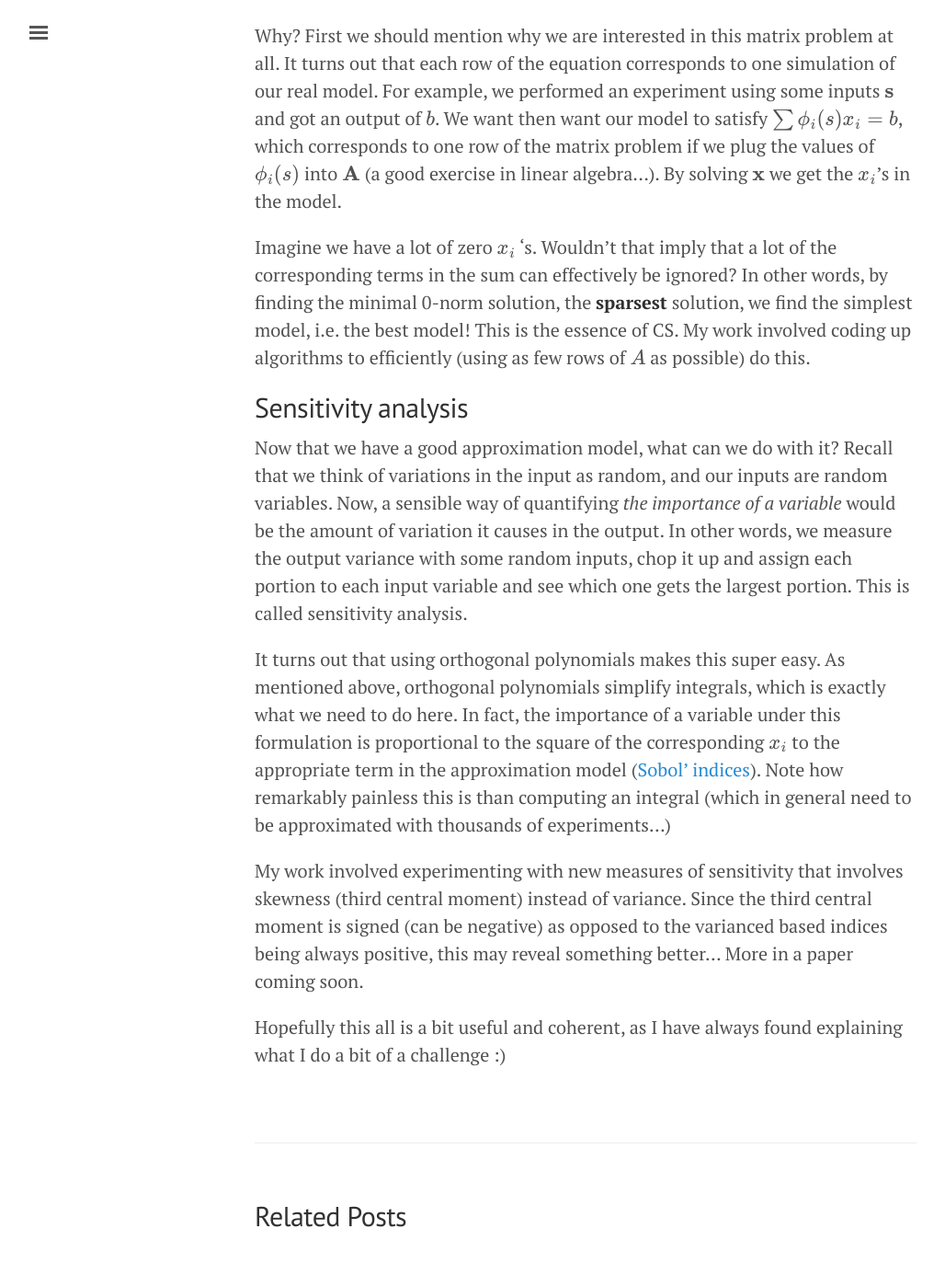
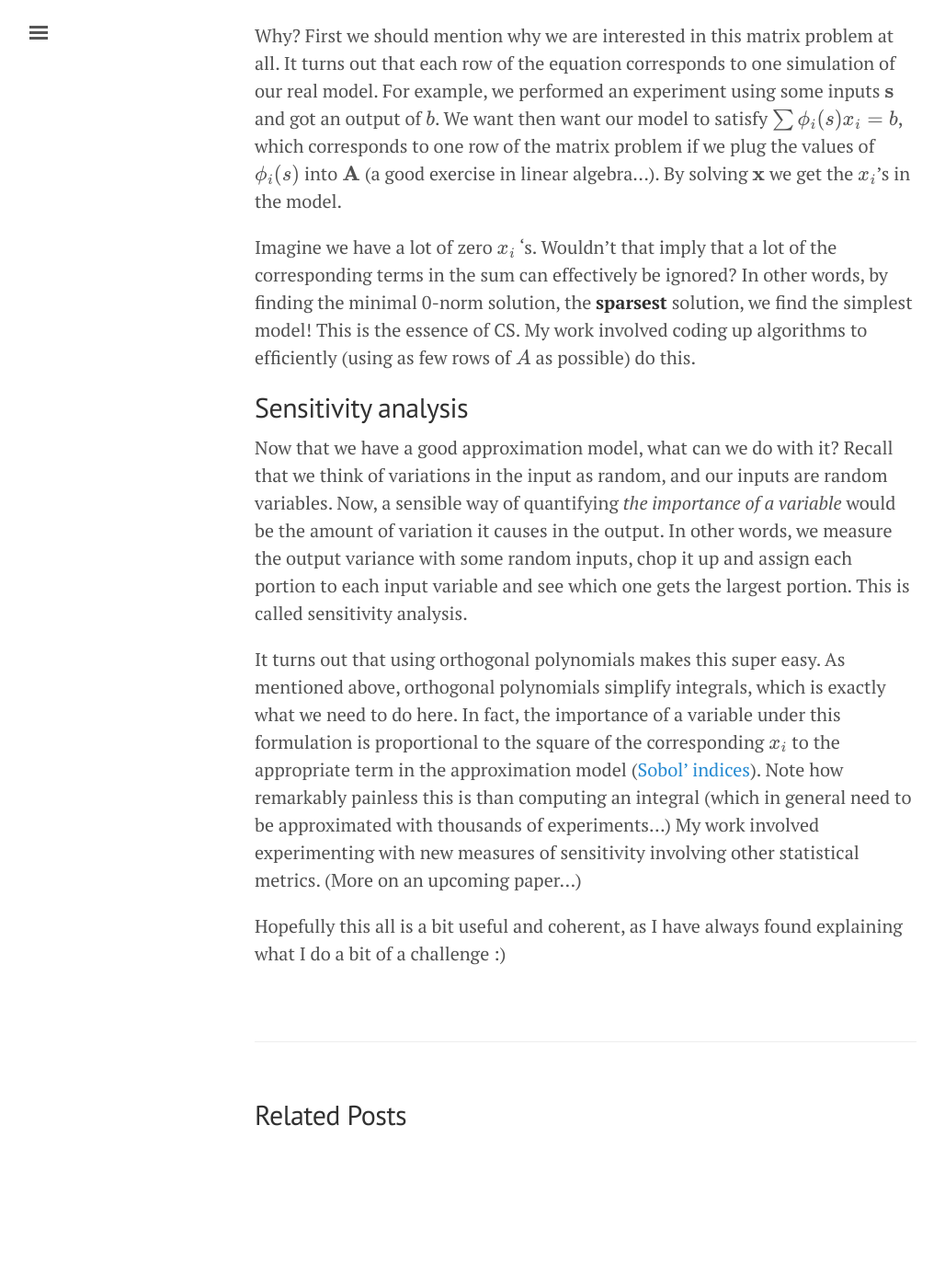
Before and after one commit to ncywong/ncywong, a Jekyll site: the page built from _posts/2018-09-16-what-is-cs.md, in a window 1280 px wide and 1400 px high, scrolled down 2216 px. Shown: the top 1373 px of the window at 92% size, without its empty margins (3-1031 px from the left). Built offline with Jekyll 4.4.1, drawn with Linux system fonts in a browser that asks for light colours; formulas are drawn with MathJax 3; after the commit the page ends 3506 px from its top, so only the background shows below that.

Commit message:
changing CS post

```diff
--- a/_posts/2018-09-16-what-is-cs.md
+++ b/_posts/2018-09-16-what-is-cs.md
@@ -48,14 +48,12 @@ where $$A$$ is a *fat* matrix, i.e. more columns than rows. Linear algebra tells
 
 Why? First we should mention why we are interested in this matrix problem at all. It turns out that each row of the equation corresponds to one simulation of our real model. For example, we performed an experiment using some inputs $$\mathbf{s}$$ and got an output of $$b$$. We want then want our model to satisfy $$\sum \phi_i(s) x_i = b$$, which corresponds to one row of the matrix problem if we plug the values of $$\phi_i(s)$$ into $$\mathbf{A}$$ (a good exercise in linear algebra...). By solving $$\mathbf{x}$$ we get the $$x_i$$'s in the model.
 
- Imagine we have a lot of zero $$x_i$$ 's. Wouldn't that imply that a lot of the corresponding terms in the sum can effectively be ignored? In other words, by finding the minimal 0-norm solution, the **sparsest** solution, we find the simplest model, i.e. the best model! This is the essence of CS. My work involved coding up algorithms to efficiently (using as few rows of $$A$$ as possible) do this.
+ Imagine we have a lot of zero $$x_i$$ 's. Wouldn't that imply that a lot of the corresponding terms in the sum can effectively be ignored? In other words, by finding the minimal 0-norm solution, the **sparsest** solution, we find the simplest model! This is the essence of CS. My work involved coding up algorithms to efficiently (using as few rows of $$A$$ as possible) do this.
 
 ## Sensitivity analysis
 
 Now that we have a good approximation model, what can we do with it? Recall that we think of variations in the input as random, and our inputs are random variables. Now, a sensible way of quantifying *the importance of a variable* would be the amount of variation it causes in the output. In other words, we measure the output variance with some random inputs, chop it up and assign each portion to each input variable and see which one gets the largest portion. This is called sensitivity analysis.
 
-It turns out that using orthogonal polynomials makes this super easy. As mentioned above, orthogonal polynomials simplify integrals, which is exactly what we need to do here. In fact, the importance of a variable under this formulation is proportional to the square of the corresponding $$x_i$$ to the appropriate term in the approximation model ([Sobol' indices](https://en.wikipedia.org/wiki/Variance-based_sensitivity_analysis)). Note how remarkably painless this is than computing an integral (which in general need to be approximated with thousands of experiments...)
-
-My work involved experimenting with new measures of sensitivity that involves skewness (third central moment) instead of variance. Since the third central moment is signed (can be negative) as opposed to the varianced based indices being always positive, this may reveal something better... More in a paper coming soon.
+It turns out that using orthogonal polynomials makes this super easy. As mentioned above, orthogonal polynomials simplify integrals, which is exactly what we need to do here. In fact, the importance of a variable under this formulation is proportional to the square of the corresponding $$x_i$$ to the appropriate term in the approximation model ([Sobol' indices](https://en.wikipedia.org/wiki/Variance-based_sensitivity_analysis)). Note how remarkably painless this is than computing an integral (which in general need to be approximated with thousands of experiments...) My work involved experimenting with new measures of sensitivity involving other statistical metrics. (More on an upcoming paper...)
 
 Hopefully this all is a bit useful and coherent, as I have always found explaining what I do a bit of a challenge :)
```
